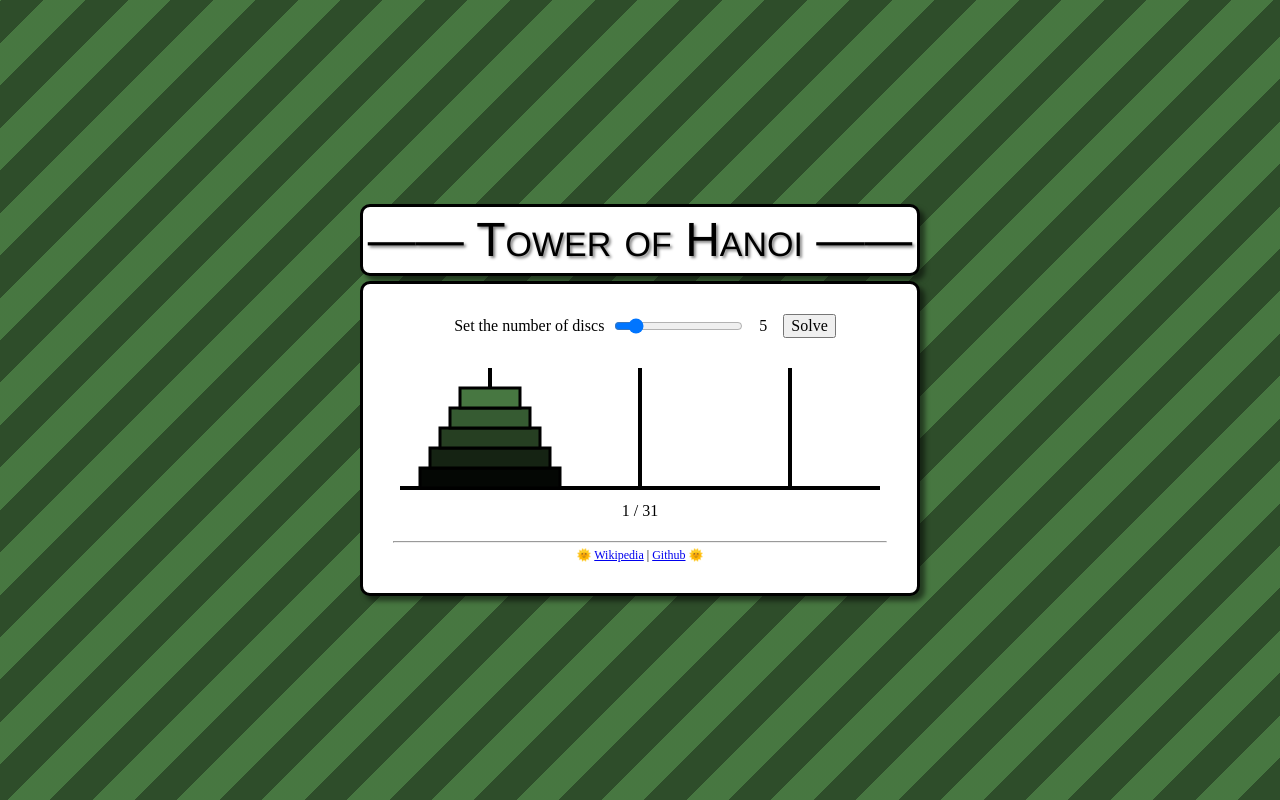
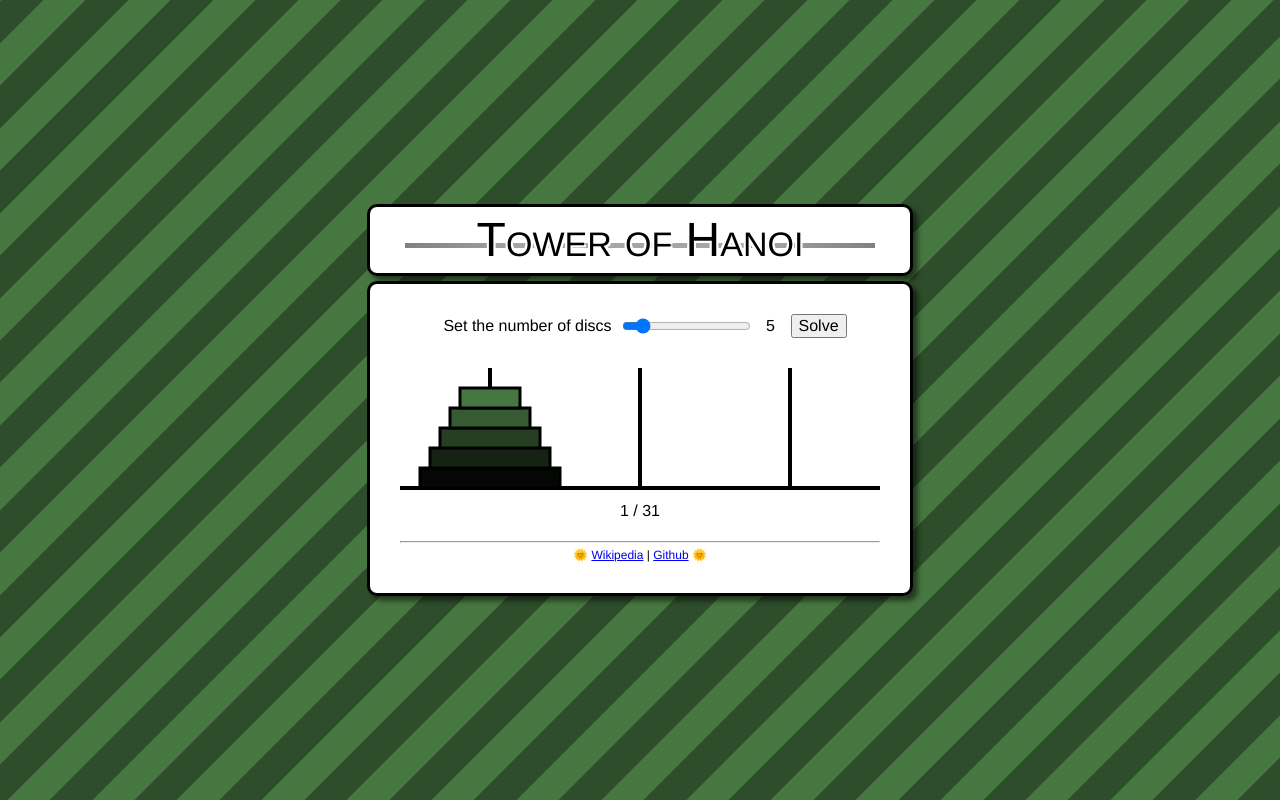
Before and after one commit to jvuor/hanoi-towers, a React (Create React App) app: page / in a window 1280 px wide. Built offline with nearby package versions, Linux system fonts and the light colour scheme.

Commit message:
change header style

```diff
--- a/src/App.css
+++ b/src/App.css
@@ -1,5 +1,6 @@
 
 .container {
+  font-family: 'Franklin Gothic Medium', 'Arial Narrow', Arial, sans-serif;
   background: white;
   border: 3px solid black;
   border-radius: 10px;
@@ -11,12 +12,17 @@
 }
 
 .container-header {
-  font-family: 'Franklin Gothic Medium', 'Arial Narrow', Arial, sans-serif;
   margin-bottom: 5px;
   font-size: 3em;
   padding: 5px;
   font-variant: small-caps;
-  text-shadow: 2px 2px 3px gray;
+  text-shadow: 2px 2px 0px white, -2px -2px 0px white, -2px 2px 0px white, 2px -2px 0px white
+}
+
+.header-effect {
+  background: linear-gradient(to right, transparent, rgba(255, 255, 255, 0.3) 25% 75%, transparent),
+  linear-gradient(to bottom, white 55%, gray 55% 65%,  white 65% 100%);
+  margin: 0 30px;
 }
 
 .center {
--- a/src/App.tsx
+++ b/src/App.tsx
@@ -33,7 +33,9 @@
       <div className="center">
         <div>
           <div className="container container-header">
-          ―― Tower of Hanoi ――
+            <div className="header-effect">
+              Tower of Hanoi
+            </div>
           </div>
           <div className="container container-app">
             <SolutionBuilder setSolution={this.setSolution} />
```
